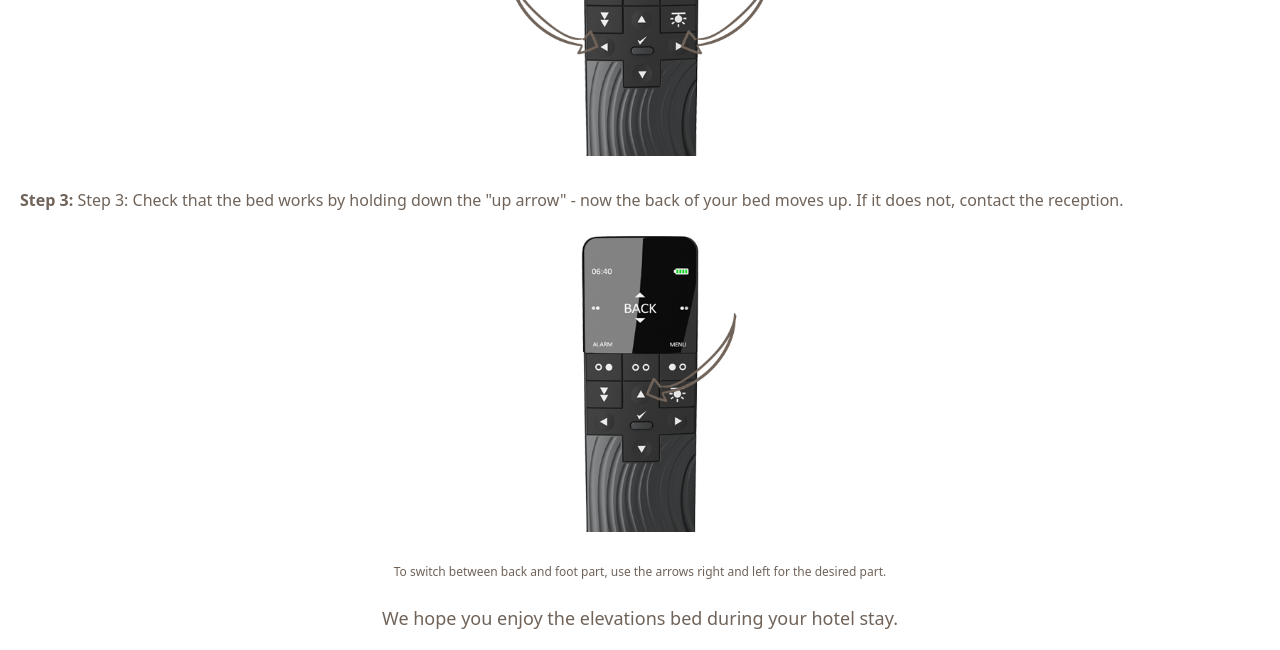
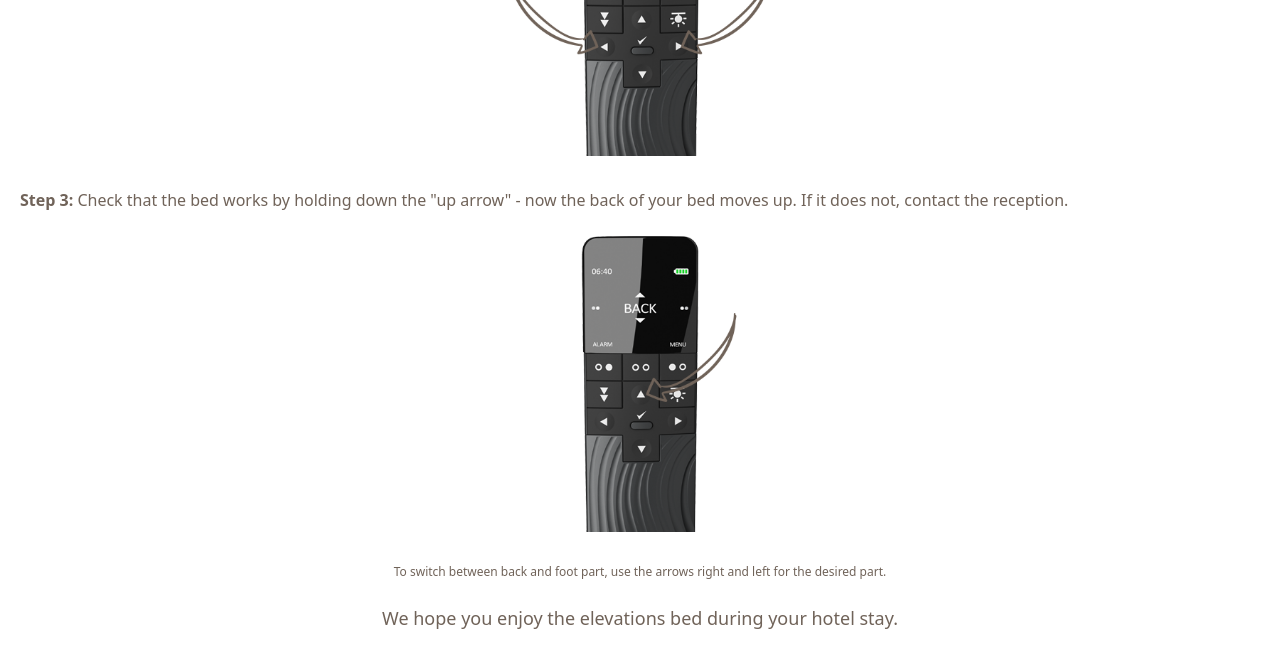
Before and after one commit to Linak-homeline/elevationsseng, a plain HTML site: page alsik/finalPage.html in a window 1280 px wide. Shown: the part 2262-2912 px from the top of the page. Drawn offline with nearby package versions, Linux system fonts and the light colour scheme.

Commit message:
delete step 3 in p tag
mistake it was there

```diff
--- a/alsik/finalPage.html
+++ b/alsik/finalPage.html
@@ -142,7 +142,7 @@ main {
 
 
             <br>
-            <p><strong>Step 3:</strong> Step 3: Check that the bed works by holding down the "up arrow" - now the back of your bed moves up. If it does not, contact the reception.</p>
+            <p><strong>Step 3:</strong> Check that the bed works by holding down the "up arrow" - now the back of your bed moves up. If it does not, contact the reception.</p>
 
             <div class="flex justify-center pb-8">
                 <img class="h-80" src="img/remoteCircle.png" alt="step 3 image controller">
```
Also changed, not shown: sonderborgkaserne/finalPage.html (+1 -1 lines).
